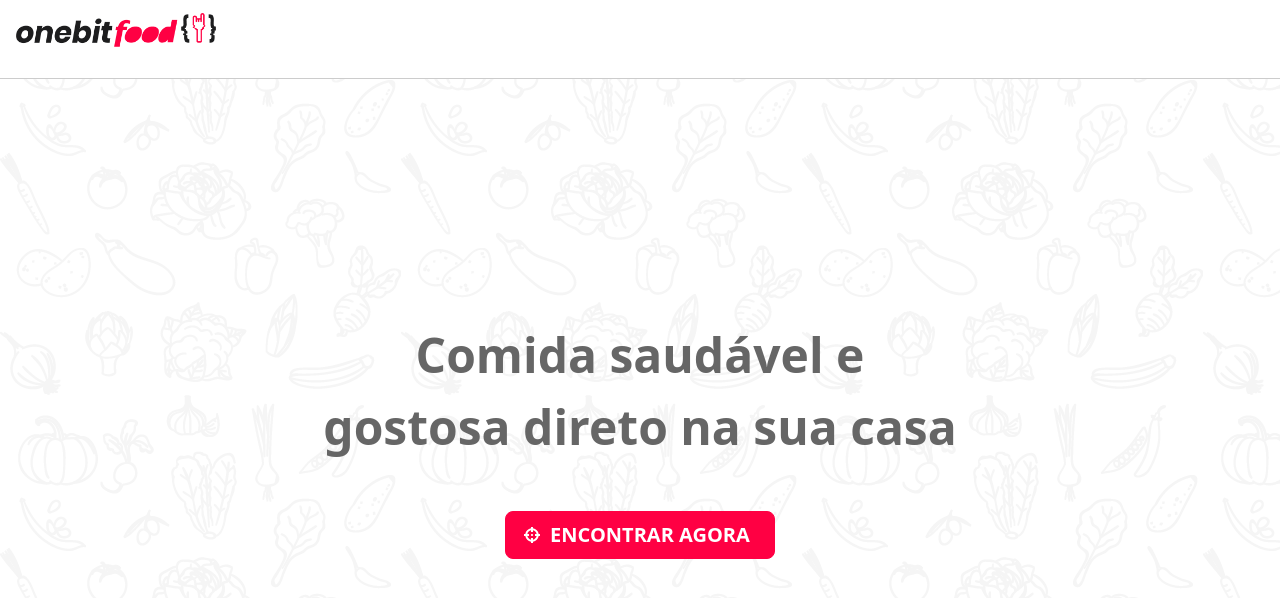
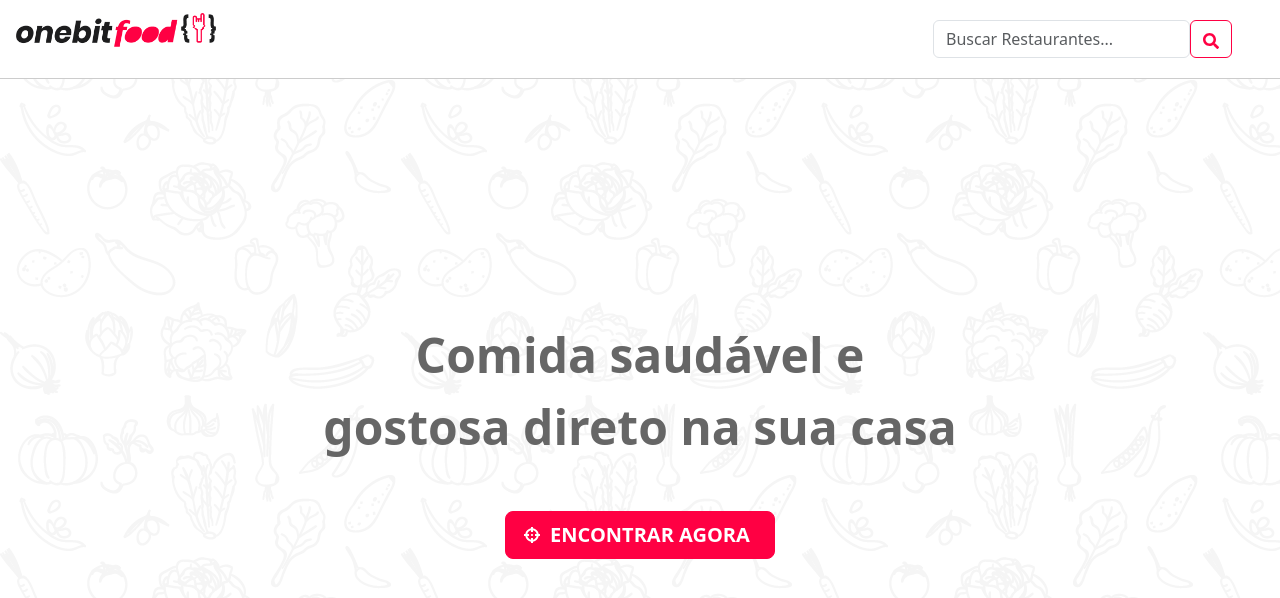
Before and after one commit to fabioml10/onebitfood-client, a Next.js app: page / in a window 1280 px wide. Shown: the top 598 px of the page. Built offline with nearby package versions, Linux system fonts and the light colour scheme.

Commit message:
Create search component

```diff
--- a/components/Header/index.js
+++ b/components/Header/index.js
@@ -1,6 +1,7 @@
 import React from 'react'
 
 import { Navbar } from 'react-bootstrap'
+import SearchBox from '../SearchBox'
 import Image from 'next/image'
 import Link from 'next/link'
 
@@ -20,6 +21,11 @@
           </a>
         </Link>
       </Navbar.Brand>
+
+      <Navbar.Toggle aria-controls='responsive-navbar-nav' />
+      <Navbar.Collapse id='responsive-navbar-nav' className='justify-content-end'>
+        <SearchBox />
+      </Navbar.Collapse>
     </Navbar>
   )
 }
--- /dev/null
+++ b/components/SearchBox/index.js
@@ -0,0 +1,29 @@
+import React, { useState } from 'react'
+import { Form, Button } from 'react-bootstrap'
+import { FaSearch } from 'react-icons/fa'
+import { useRouter } from 'next/router'
+
+export default function SearchBox () {
+  const [query, setQuery] = useState('')
+  const router = useRouter()
+
+  async function handleSearch (event) {
+    event.preventDefault()
+    router.push(`/restaurants?q=${query}`)
+  }
+
+  return (
+    <Form className='d-flex mx-5 my-2' onSubmit={(e) => handleSearch(e)}>
+      <Form.Control
+        type='text'
+        placeholder='Buscar Restaurantes...'
+        value={query}
+        onChange={(e) => setQuery(e.target.value)}
+        className='ml-2'
+      />
+      <Button variant='outline-custom-red' type='submit'>
+        <FaSearch />
+      </Button>
+    </Form>
+  )
+}
--- a/services/getRestaurants.js
+++ b/services/getRestaurants.js
@@ -3,11 +3,15 @@
 
 export default function getRestaurants () {
   const router = useRouter()
-  const { category } = router.query
+  const { category, q } = router.query
 
   let params = ''
   if (category) {
     params = `${params === '' ? '?' : '&'}category=${category}`
+  }
+
+  if (q) {
+    params = `${params === '' ? '?' : `${params}&`}q=${q}`
   }
 
   const fetcher = (...args) => fetch(...args).then(res => res.json())
```
